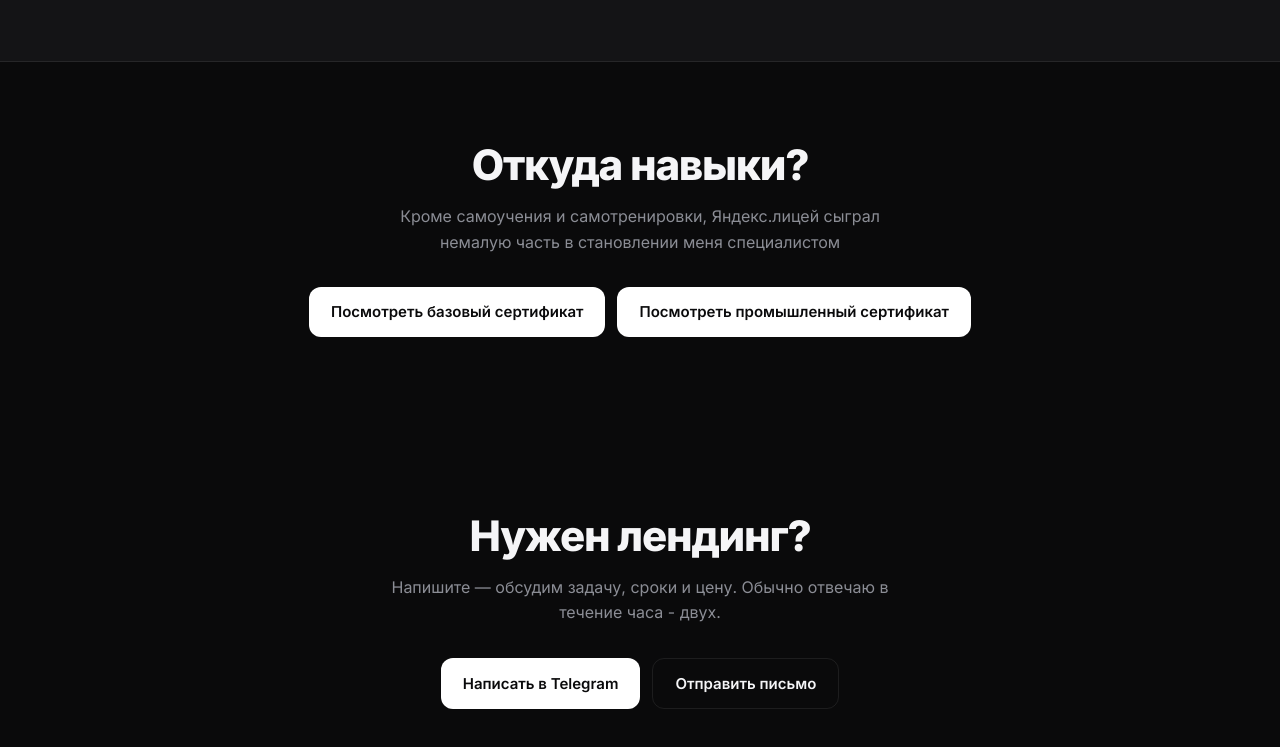
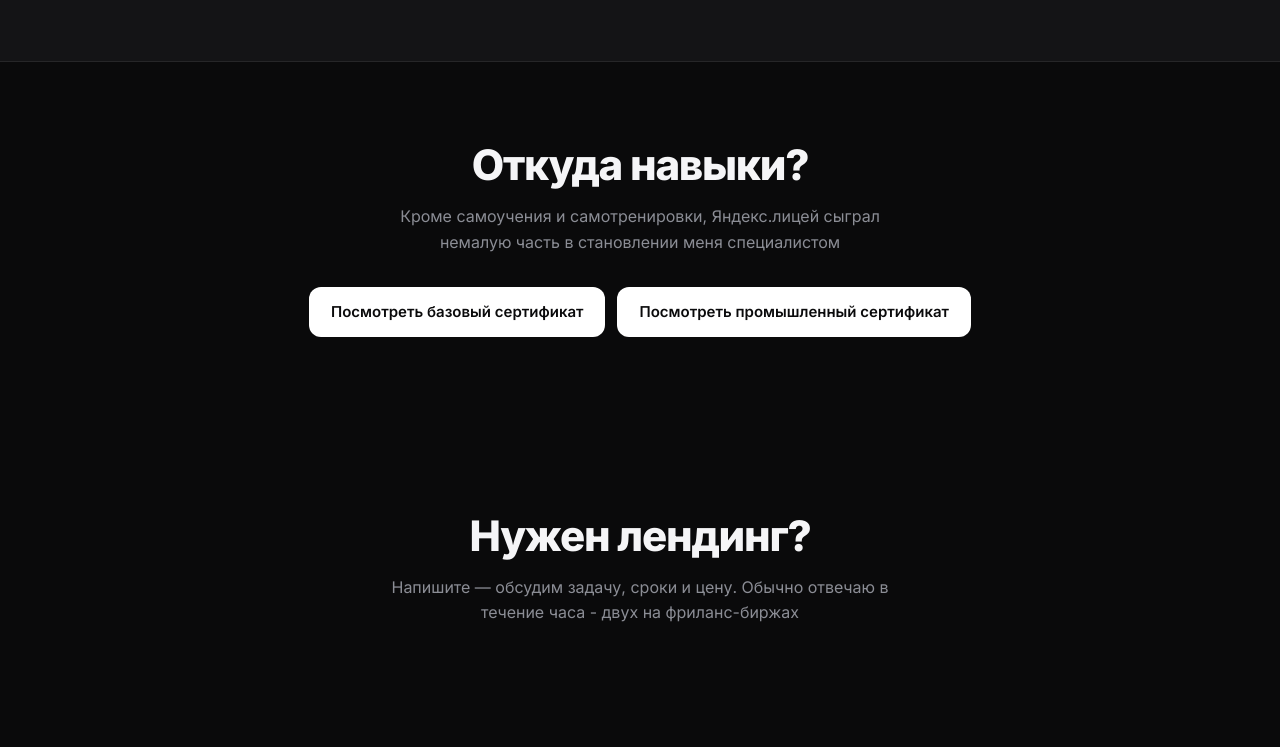
Before and after one commit to bust6k/Landing-Portfolio, a plain HTML site: page index.html in a window 1280 px wide. Shown: the part 2219-2966 px from the top of the page. Drawn offline with Linux system fonts and the light colour scheme.

Commit message:
remove contacts

```diff
--- a/index.html
+++ b/index.html
@@ -555,11 +555,13 @@
 <section class="contact" id="contact">
   <div class="container">
     <h2>Нужен лендинг?</h2>
-    <p>Напишите — обсудим задачу, сроки и цену. Обычно отвечаю в течение часа - двух.</p>
+    <p>Напишите — обсудим задачу, сроки и цену. Обычно отвечаю в течение часа - двух на фриланс-биржах</p>
+    <!-- do it later,when it will be allowed
     <div class="contact-actions">
       <a href="https://t.me/softmefor" class="btn btn-primary">Написать в Telegram</a>
       <a href="mailto:firlteofthem76@gmail.com" class="btn btn-ghost">Отправить письмо</a>
     </div>
+    -->
   </div>
 </section>
 
```
